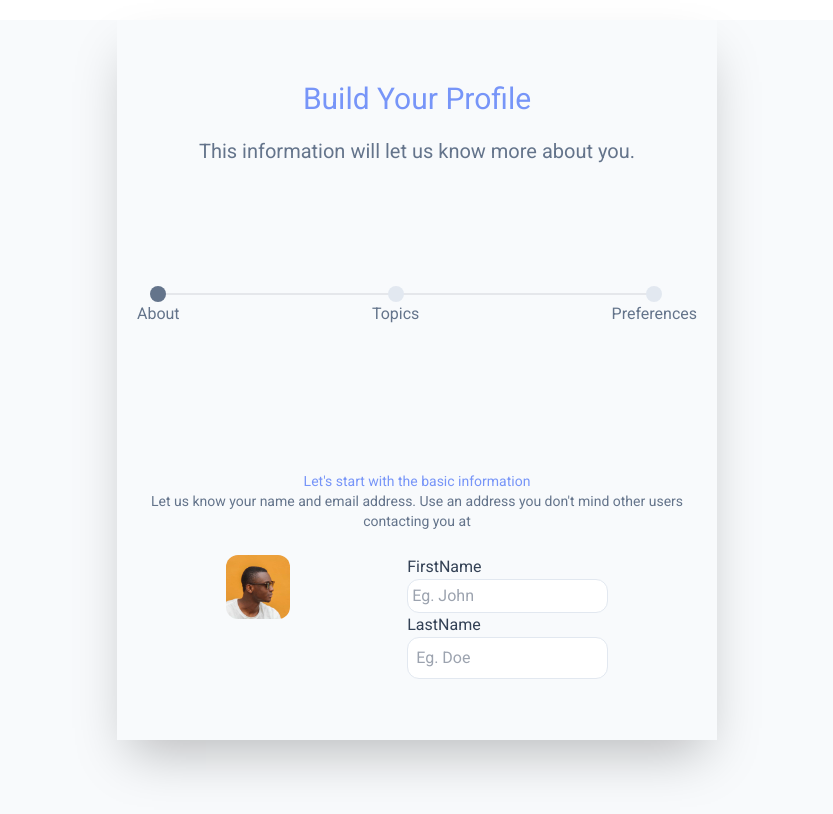
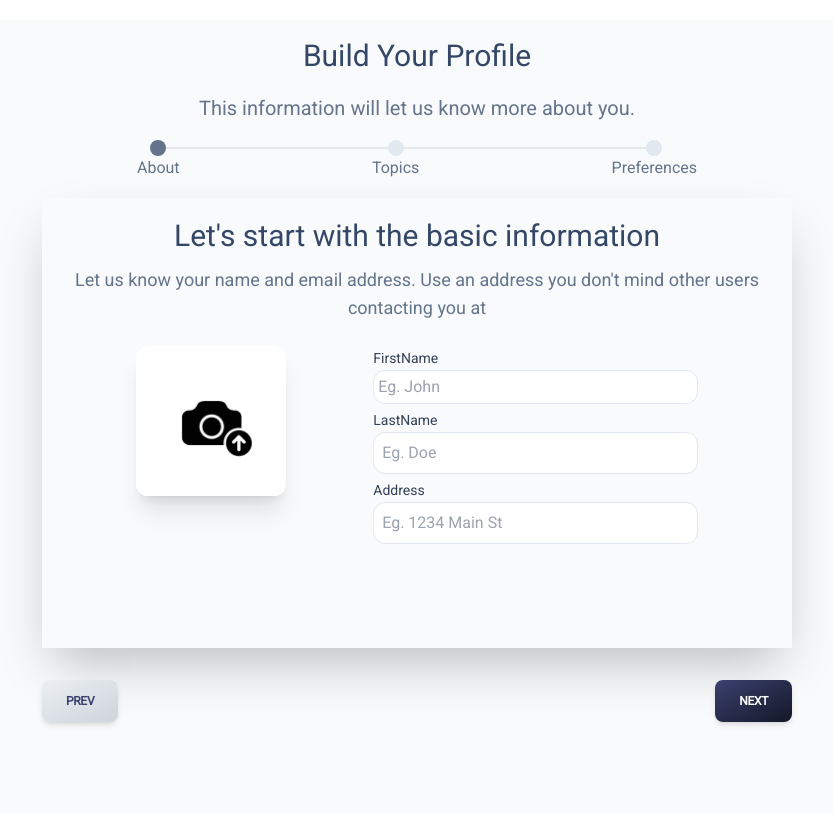
Before and after one commit to kareemegy/NewsX, a React (Vite) app: page /wizard in a window 1280 px wide. Shown: the top 814 px of the page, without its empty margins (223-1056 px from the left). Built offline with nearby package versions, Linux system fonts and the light colour scheme; no server answers.

Commit message:
ui imporvments

```diff
--- a/src/pages/Wizard/Wizard.tsx
+++ b/src/pages/Wizard/Wizard.tsx
@@ -18,10 +18,12 @@ const Wizard = () => {
     setActiveButton(3);
   };
   return (
-    <div className="bg-wizardBlue h-screen">
-      <div className="container m-auto px-5 flex flex-col h-[90vh] w-[600px] justify-around items-center shadow-2xl mt-5">
+    <div className=" h-screen bg-wizardBlue">
+      <div className="container m-auto px-5 flex flex-col h-[90vh] w-[600px] justify-evenly items-center mt-5">
         <div className="text-center">
-          <h1 className="text-3xl mb-5 text-blue">Build Your Profile</h1>
+          <h1 className="text-3xl mb-5 text-wizardBlueDark">
+            Build Your Profile
+          </h1>
           <p className="text-xl text-slate-500">
             This information will let us know more about you.
           </p>
@@ -32,7 +34,7 @@ const Wizard = () => {
           </div>
           <div
             className={cn(
-              "border border-slate-500 absolute top-[7px] -z-10 transition-all delay-100 duration-300 ",
+              "border border-slate-500 absolute top-[7px] -z-10 transition-all delay-100 duration-300 ease-in ",
               {
                 "w-[10px] left-[15px]": step === 1,
                 "left-[16px] w-[250px]": step === 2,
@@ -42,15 +44,16 @@ const Wizard = () => {
           >
             {" "}
           </div>
-          {/* left = 16  | right 50 | top 7  */}
-          {/* slate-200 not clicked | slate-500 active clicked */}
-          <div className=" w-full flex justify-between items-center ">
+          <div className=" w-full flex justify-between items-center">
             <div className="flex flex-col items-center">
               <span
-                className={cn("block w-[8px] h-[8px] rounded-xl  p-2 transition-all delay-100 duration-300  ", {
+                className={cn(
+                  "block w-[8px] h-[8px] rounded-xl  p-2 transition-all delay-100 duration-300  ease-in",
+                  {
                     "bg-slate-500": activeButton === 1,
                     "bg-slate-200": activeButton !== 1,
-                })}
+                  }
+                )}
               ></span>
               <Button handleClick={aboutStep} className="text-slate-500">
                 About
@@ -58,10 +61,13 @@ const Wizard = () => {
             </div>
             <div className="flex flex-col items-center">
               <span
-                className={cn("block w-[8px] h-[8px] rounded-xl  p-2 transition-all delay-100 duration-300 ", {
+                className={cn(
+                  "block w-[8px] h-[8px] rounded-xl  p-2 transition-all delay-100 duration-300  ease-in",
+                  {
                     "bg-slate-500": activeButton === 2,
                     "bg-slate-200": activeButton !== 2,
-                })}
+                  }
+                )}
               ></span>
               <Button handleClick={topicsStep} className="text-slate-500">
                 Topics
@@ -69,10 +75,13 @@ const Wizard = () => {
             </div>
             <div className="flex flex-col items-center">
               <span
-                className={cn("block w-[8px] h-[8px] rounded-xl  p-2 transition-all delay-100 duration-300 ", {
+                className={cn(
+                  "block w-[8px] h-[8px] rounded-xl  p-2 transition-all delay-100 duration-300 ease-in",
+                  {
                     "bg-slate-500": activeButton === 3,
                     "bg-slate-200": activeButton !== 3,
-                })}
+                  }
+                )}
               ></span>
               <Button handleClick={preferencesStep} className="text-slate-500">
                 Preferences
@@ -81,26 +90,77 @@ const Wizard = () => {
           </div>
         </div>
         <div>
-          <div className="text-center my-6">
-            <h1 className="text-sm text-blue">
+          <Info />
+          <div className="flex justify-between mt-8">
+            <Button
+              handleClick={() => setStep(step - 1)}
+              className="px-6 py-3  font-bold text-right  transition-all border-0 rounded-lg cursor-pointer hover:scale-[1.02] active:opacity-[.85] hover:shadow-xs bg-gradient-to-tl from-[#ced4da] to-[#ebeff4] leading-pro text-[.75rem] ease-in tracking-tight shadow-md bg-150 bg-x-25 text-[#3a416f]"
+            >
+              PREV
+            </Button>
+            <Button
+              handleClick={() => setStep(step + 1)}
+              className={cn(
+                "px-6 py-3 rounded-lg cursor-pointer text-white font-bold  transition-all hover:scale-[1.02] active:opacity-[.85] hover:shadow-xs  bg-gradient-to-tl from-[#141727] to-[#3a416f] text-[.75rem] ease-in tracking-tight shadow-md bg-150 bg-x-25"
+              )}
+            >
+              NEXT
+            </Button>
+          </div>
+        </div>
+      </div>
+    </div>
+  );
+};
+
+export default Wizard;
+
+const Info = () => {
+  const [file, setFile] = useState(null);
+
+  const handleFileChange = (event: any) => {
+    console.log(event.target.files[0]);
+    setFile(event.target.files[0]);
+  };
+  return (
+    <div className="shadow-2xl p-5 h-[450px] w-[750px] ">
+      <div className="text-center mb-6">
+        <h1 className="text-3xl mb-3 text-wizardBlueDark">
           Let's start with the basic information
         </h1>
-            <p className="text-sm text-slate-500">
-              Let us know your name and email address. Use an address you don't
-              mind other users contacting you at
+        <p className="text-lg text-slate-500">
+          Let us know your name and email address. Use an address you don't mind
+          other users contacting you at
         </p>
       </div>
       <div className="flex flex-col justify-center">
-            <div className="flex justify-around px-[30px]">
+        <div className="flex justify-around px-[30px] w[50%]">
           <div>
+            <label htmlFor="file-input">
+              {file ? (
                 <img
-                  className="w-16 h-16 rounded-xl"
-                  src="src/assets/images/team-2.jpg"
-                  alt="profile"
+                  className="w-[150px] h-[150px] rounded-xl cursor-pointer"
+                  src={URL.createObjectURL(file)}
+                  alt="uploaded file"
+                />
+              ) : (
+                <img
+                  className="w-[150px] h-[150px] rounded-xl cursor-pointer shadow-xl"
+                  src="src/assets/images/upload.jpg"
+                  alt="temp img"
+                />
+              )}
+            </label>
+            <input
+              id="file-input"
+              type="file"
+              className="hidden"
+              onChange={handleFileChange}
             />
           </div>
-              <div className="flex flex-col">
-                <label className="text-slate-700" htmlFor="firstName">
+          <div className="flex flex-col w-[50%]">
+            <div className="mb-1">
+              <label className=" text-sm text-slate-700" htmlFor="firstName">
                 FirstName
               </label>
               <input
@@ -110,7 +170,9 @@ const Wizard = () => {
                 placeholder="Eg. John"
                 id="firstName"
               />
-                <label className="text-slate-700" htmlFor="lastName">
+            </div>
+            <div className="mb-1">
+              <label className="text-sm text-slate-700" htmlFor="lastName">
                 LastName
               </label>
               <input
@@ -121,6 +183,17 @@ const Wizard = () => {
                 id="lastName"
               />
             </div>
+            <div className="mb-1">
+              <label className="text-sm text-slate-700" htmlFor="lastName">
+                Address
+              </label>
+              <input
+                className="w-full p-2 rounded-xl outline-none border border-slate-200"
+                type="text"
+                name="lastName"
+                placeholder="Eg. 1234 Main St"
+                id="lastName"
+              />
             </div>
           </div>
         </div>
@@ -128,5 +201,3 @@ const Wizard = () => {
     </div>
   );
 };
-
-export default Wizard;
--- a/tailwind.config.cjs
+++ b/tailwind.config.cjs
@@ -24,6 +24,8 @@ module.exports = {
         background: "var(--background)",
         blue: "#7795f8",
         wizardBlue: "#f8fafc",
+        wizardBlueDark: "#344767",
+
       },
     },
   },
```
Also changed, not shown: src/assets/images/team-2.jpg (deleted), src/assets/images/upload.jpg (added). Lines whose indentation alone changed are shown as unchanged.
